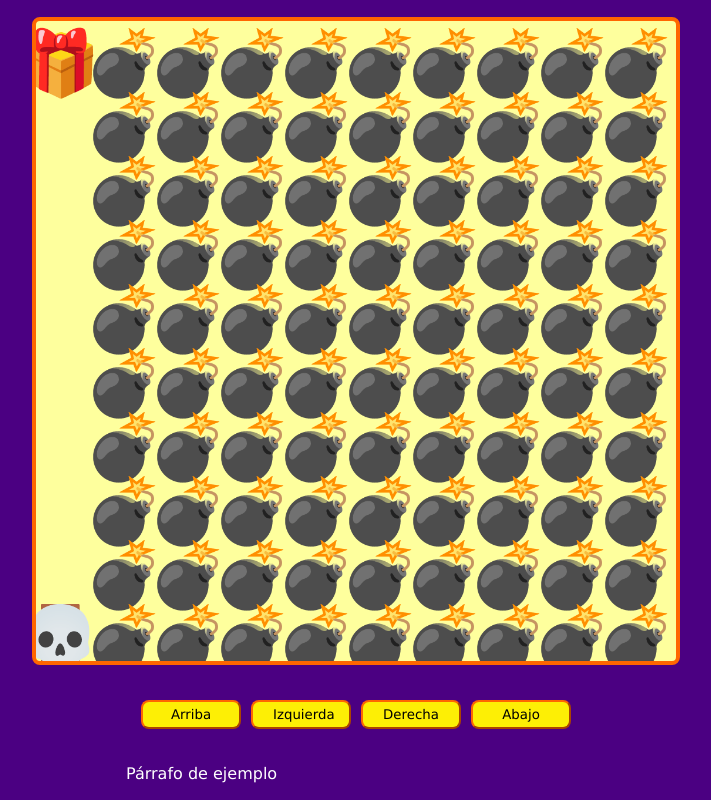
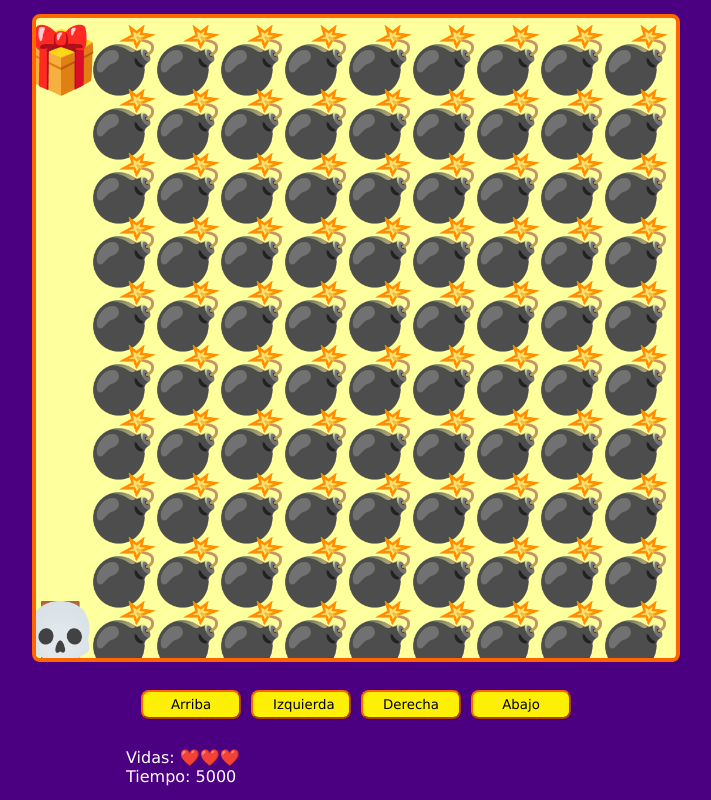
Before and after one commit to 15Santiago/VideoJuego, a plain HTML site: page index.html in a window 1280 px wide. Shown: the whole page, without its empty margins (284-995 px from the left). Drawn offline with Linux system fonts and the light colour scheme.

Commit message:
Tiempo jugado y contador de vidas

```diff
--- a/game.js
+++ b/game.js
@@ -1,11 +1,17 @@
 const canvas = document.querySelector('#game');
 const game = canvas.getContext('2d');
+const livesDom = document.querySelector('#lives');
+const timeDom = document.querySelector('#time');
 
 // Map
 let canvasSize;
 let elemnetsSize;
 let level = 0;
 let lives = 3;
+
+let timeStart;
+let timePlayer;
+let TimeInterval;
 
 const playerPosition = {
     X: undefined,
@@ -44,6 +50,10 @@ function renderMap () {
         gameWin();
         return;
     };
+    if (!timeStart) {
+        timeStart = Date.now();
+        TimeInterval = setInterval(showTime, 100);
+    };
 
     const mapRows = map.trim().split('\n');
     const mapColumns = mapRows.map(row => row.trim().split(''));
@@ -74,6 +84,13 @@ function renderMap () {
         });
     });
     movePlayer();
+    showLives();
+};
+function showLives () {
+    livesDom.innerHTML = emojis['HEART'].repeat(lives);
+};
+function showTime () {
+    timeDom.innerHTML = Date.now() - timeStart;
 };
 
 //Move player
@@ -117,6 +134,7 @@ function levelWin () {
 
 function gameWin () {
     console.log('Terminaste el juego');
+    clearInterval(TimeInterval);
 };
 
 function levelFail () {
@@ -125,6 +143,7 @@ function levelFail () {
     if (lives <= 0) {
         level = 0;
         lives = 3;
+        timeStart = undefined;
     };
 
     playerPosition.X = undefined;
--- a/index.html
+++ b/index.html
@@ -19,7 +19,8 @@
         </div>
 
         <div class="messages">
-            <p>Párrafo de ejemplo</p>
+            <p>Vidas: <span id="lives"></span></p>
+            <p>Tiempo: <span id="time"></span></p>
         </div>
     </section>
 
```
